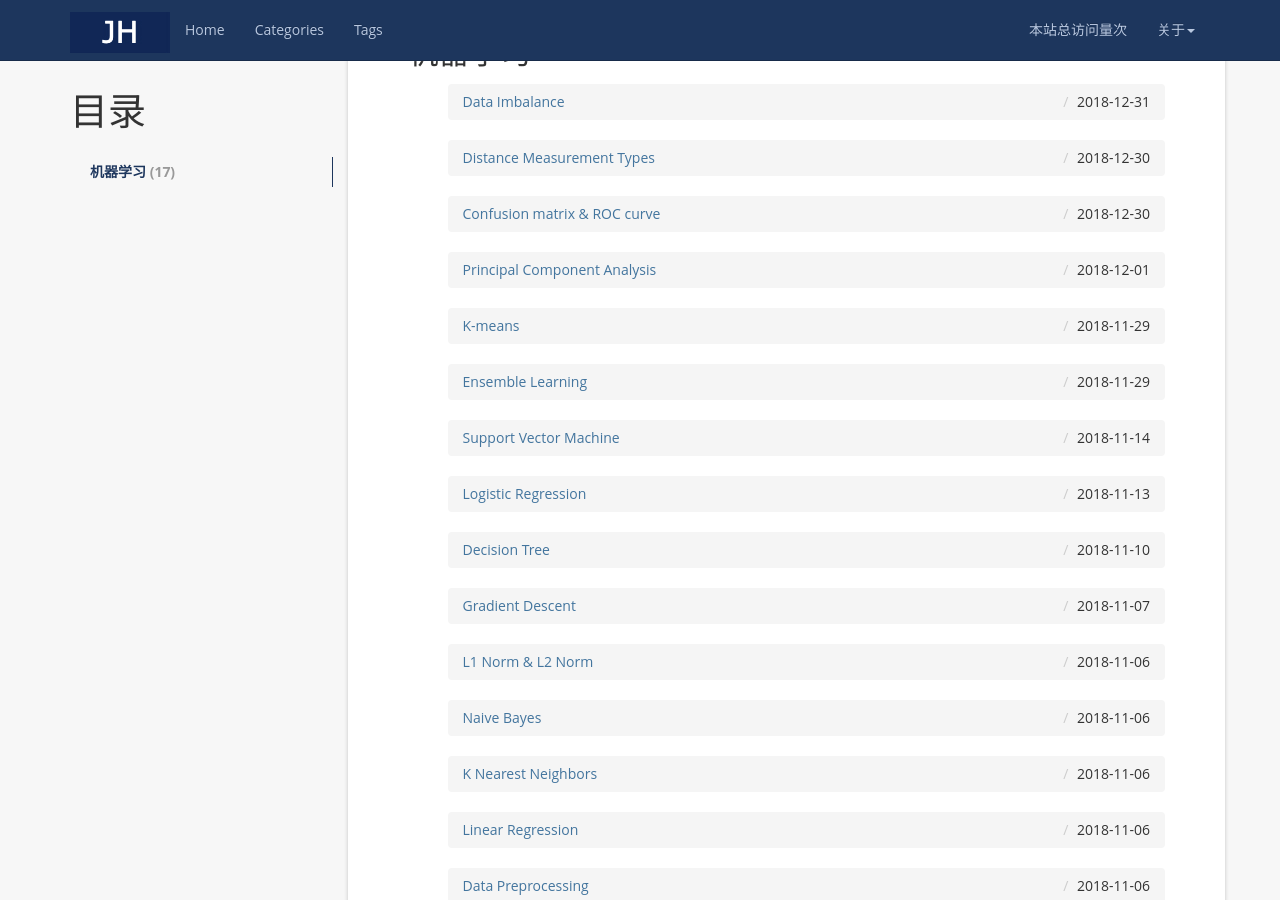
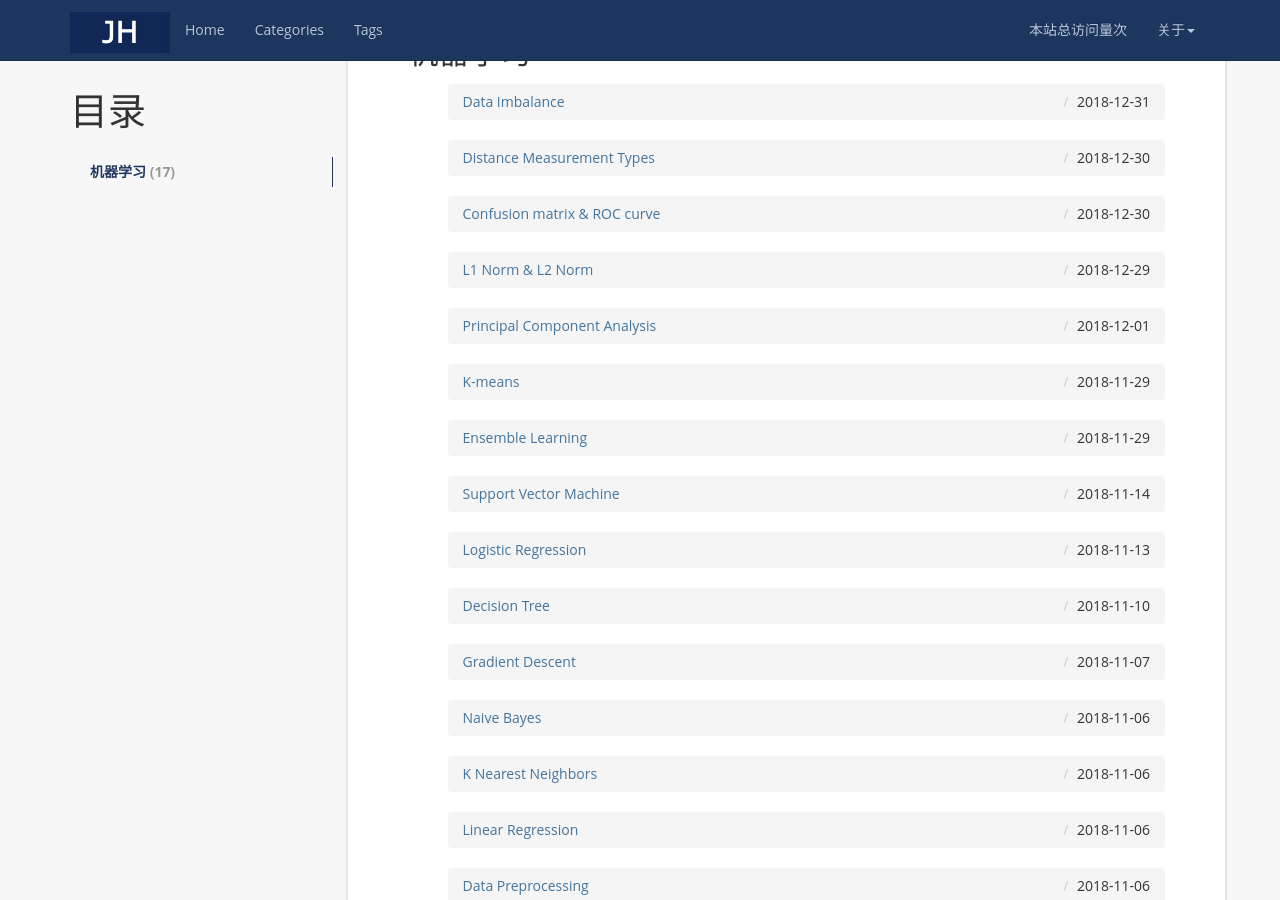
Before and after one commit to jasonhhao/jasonhhao.github.io, a Jekyll site: the page built from categories/index.html, in a window 1280 px wide and 900 px high, scrolled down 343 px. Built offline with Jekyll 4.4.1, drawn with Linux system fonts in a browser that asks for light colours; nearby versions of some CDN libraries; comment, search, counter and statistics services are not loaded.

Commit message:
Update 2018-12-30-L1-Norm-and-L2-Norm.md

```diff
--- a/_posts/2018-12-30-L1-Norm-and-L2-Norm.md
+++ b/_posts/2018-12-30-L1-Norm-and-L2-Norm.md
@@ -1,7 +1,7 @@
 ---
 layout: post
 title:  L1 Norm & L2 Norm
-date:   2018-11-07 00:00:00 +0800
+date:   2018-12-30 00:00:00 +0800
 categories: 机器学习
 tag: 正则化
 ---
```
